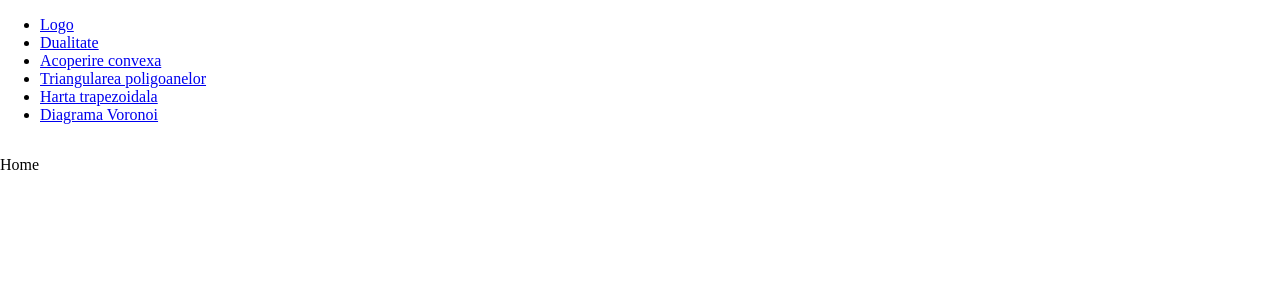
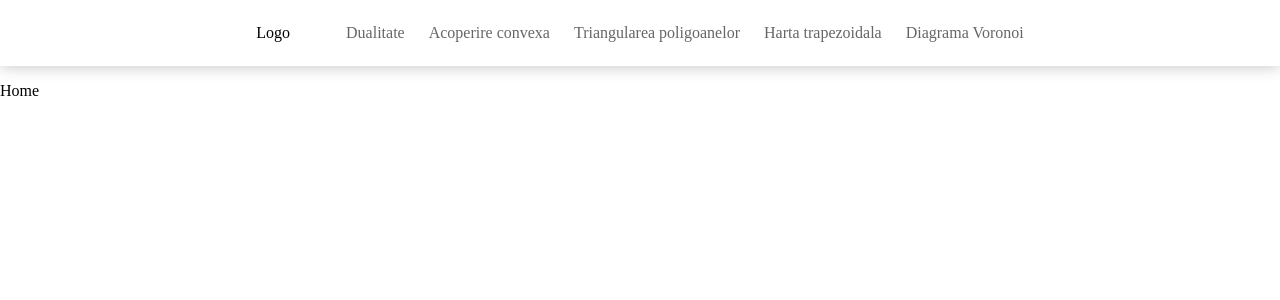
Before and after one commit to andreihodoroaga/geometric-algorithms, a React (Vite) app: page / in a window 1280 px wide. Shown: the top 300 px of the page. Built offline with nearby package versions, Linux system fonts and the light colour scheme.

Commit message:
feat: add navbar

```diff
--- a/package.json
+++ b/package.json
@@ -14,6 +14,7 @@
     "match-sorter": "^6.3.1",
     "react": "^18.2.0",
     "react-dom": "^18.2.0",
+    "react-icons": "^4.10.1",
     "react-router-dom": "^6.14.2",
     "sort-by": "^1.2.0"
   },
--- a/src/components/navbar/Navbar.scss
+++ b/src/components/navbar/Navbar.scss
@@ -1,4 +1,120 @@
+$breakpoint-tablet: 835px;
+
 nav {
+  width: 100%;
   display: flex;
+  justify-content: center;
   align-items: center;
+  box-shadow: 0 0 15px rgba(0, 0, 0, 0.25);
+
+  ul {
+    max-width: 1200px;
+    margin: 0;
+    padding: 0 2rem;
+    display: flex;
+    align-items: center;
+    list-style: none;
+
+    li {
+      margin-left: 1.5rem;
+
+      a {
+        position: relative;
+        display: block;
+        padding: 1.5rem 0;
+        color: #666;
+        text-decoration: none;
+      }
+
+      a.active,
+      a:hover,
+      a:focus {
+        color: #000;
+      }
+
+      a::after {
+        content: "";
+        position: absolute;
+        bottom: 0;
+        left: 0;
+        height: 2px;
+        width: 100%;
+        opacity: 0;
+      }
+
+      a:hover::after {
+        background-color: #666;
+        opacity: 1;
+      }
+
+      a.active::after {
+        background-color: #000;
+        opacity: 1;
+      }
+    }
+  }
+
+  .logo,
+  .hamburger {
+    padding: 1.5rem 0;
+  }
+
+  .logo {
+    margin-left: 2rem;
+
+    a {
+      text-decoration: none;
+      color: #000;
+
+      span {
+        display: none;
+      }
+    }
+  }
+
+  .hamburger {
+    display: none;
+  }
+
+  @media screen and (max-width: $breakpoint-tablet) {
+    justify-content: space-between;
+
+    ul {
+      margin-top: 0.5rem;
+      display: none;
+      flex-direction: column;
+
+      &.hidden {
+        display: none;
+      }
+
+      &.flex {
+        display: flex;
+      }
+
+      li {
+        margin-left: 0;
+
+        a {
+          padding: 1rem 0;
+        }
+      }
+    }
+
+    .logo,
+    .hamburger {
+      align-self: flex-start;
+    }
+
+    .hamburger {
+      display: block;
+      margin-right: 2rem;
+      cursor: pointer;
+
+      svg {
+        width: 24px;
+        height: 24px;
+      }
+    }
+  }
 }
--- a/src/components/navbar/Navbar.tsx
+++ b/src/components/navbar/Navbar.tsx
@@ -1,28 +1,47 @@
+import { useState } from "react";
+import { NavLink } from "react-router-dom";
+import { RxHamburgerMenu } from "react-icons/rx";
 import "./Navbar.scss";
 
 export default function Navbar() {
+  const [showAlgorithms, setShowAlgorithms] = useState(true);
+
   return (
     <nav>
-      <ul>
+      <div className="logo">
+        <NavLink
+          to={`/`}
+          className={({ isActive, isPending }) =>
+            isPending ? "pending" : isActive ? "active" : ""
+          }
+        >
+          Logo
+          <span>Home</span>
+        </NavLink>
+      </div>
+      <ul className={showAlgorithms ? "flex" : "hidden"}>
         <li>
-          <a href={`/`}>Logo</a>
+          <NavLink to={`/duality`}>Dualitate</NavLink>
         </li>
         <li>
-          <a href={`/duality`}>Dualitate</a>
+          <NavLink to={`/convex-hull`}>Acoperire convexa</NavLink>
         </li>
         <li>
-          <a href={`/convex-hull`}>Acoperire convexa</a>
+          <NavLink to={`/triangulation`}>Triangularea poligoanelor</NavLink>
         </li>
         <li>
-          <a href={`/triangulation`}>Triangularea poligoanelor</a>
+          <NavLink to={`/trapezoidal-map`}>Harta trapezoidala</NavLink>
         </li>
         <li>
-          <a href={`/trapezoidal-map`}>Harta trapezoidala</a>
-        </li>
-        <li>
-          <a href={`/voronoi-diagram`}>Diagrama Voronoi</a>
+          <NavLink to={`/voronoi-diagram`}>Diagrama Voronoi</NavLink>
         </li>
       </ul>
+      <div
+        className="hamburger"
+        onClick={() => setShowAlgorithms(!showAlgorithms)}
+      >
+        <RxHamburgerMenu />
+      </div>
     </nav>
   );
 }
--- a/src/index.scss
+++ b/src/index.scss
@@ -2,7 +2,8 @@
   box-sizing: border-box;
 }
 
-html, body {
+html,
+body {
   margin: 0;
   padding: 0;
 }
```
Also changed, not shown: 1 other file (tests, documents, lock files or other folders).
